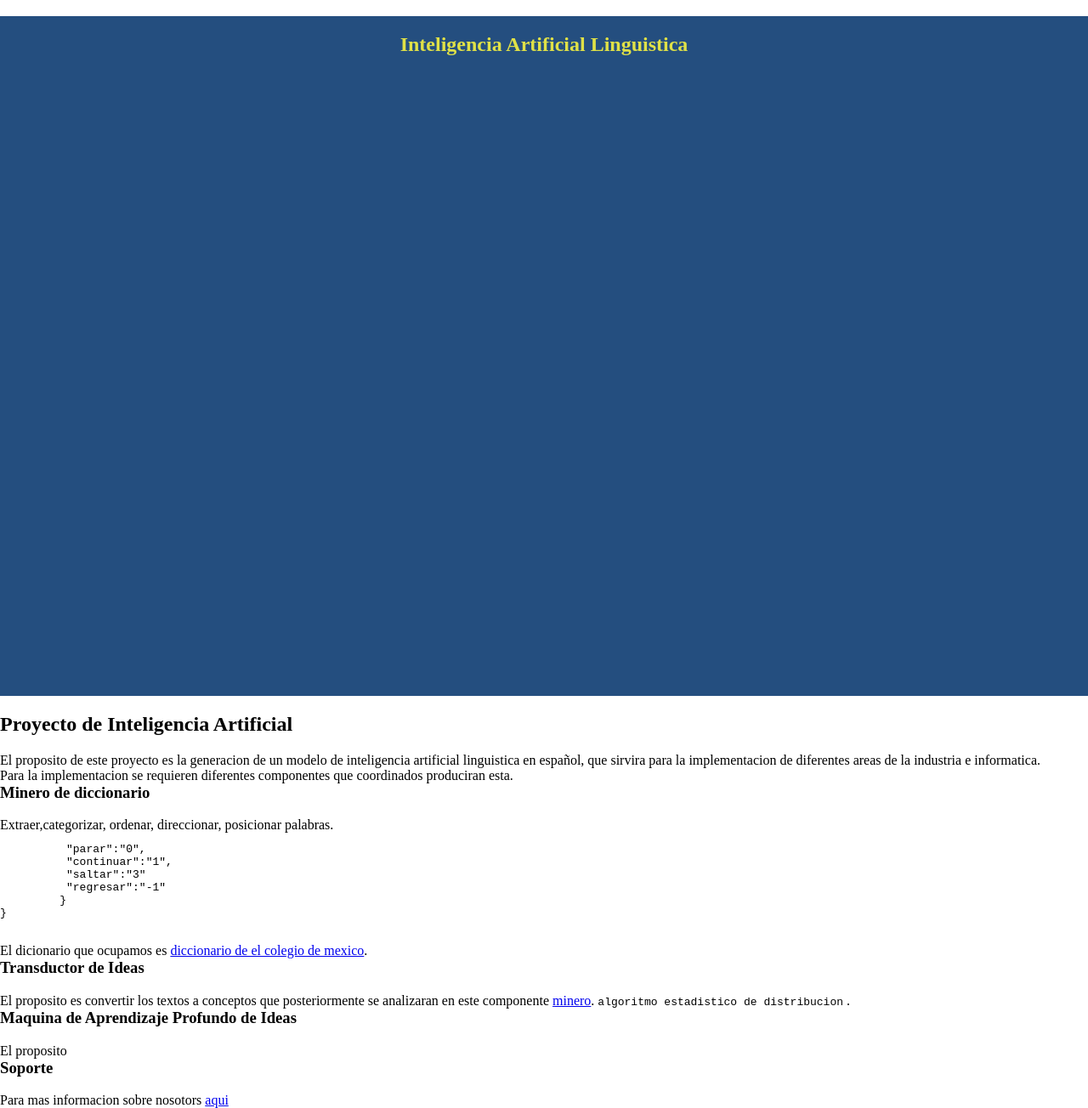
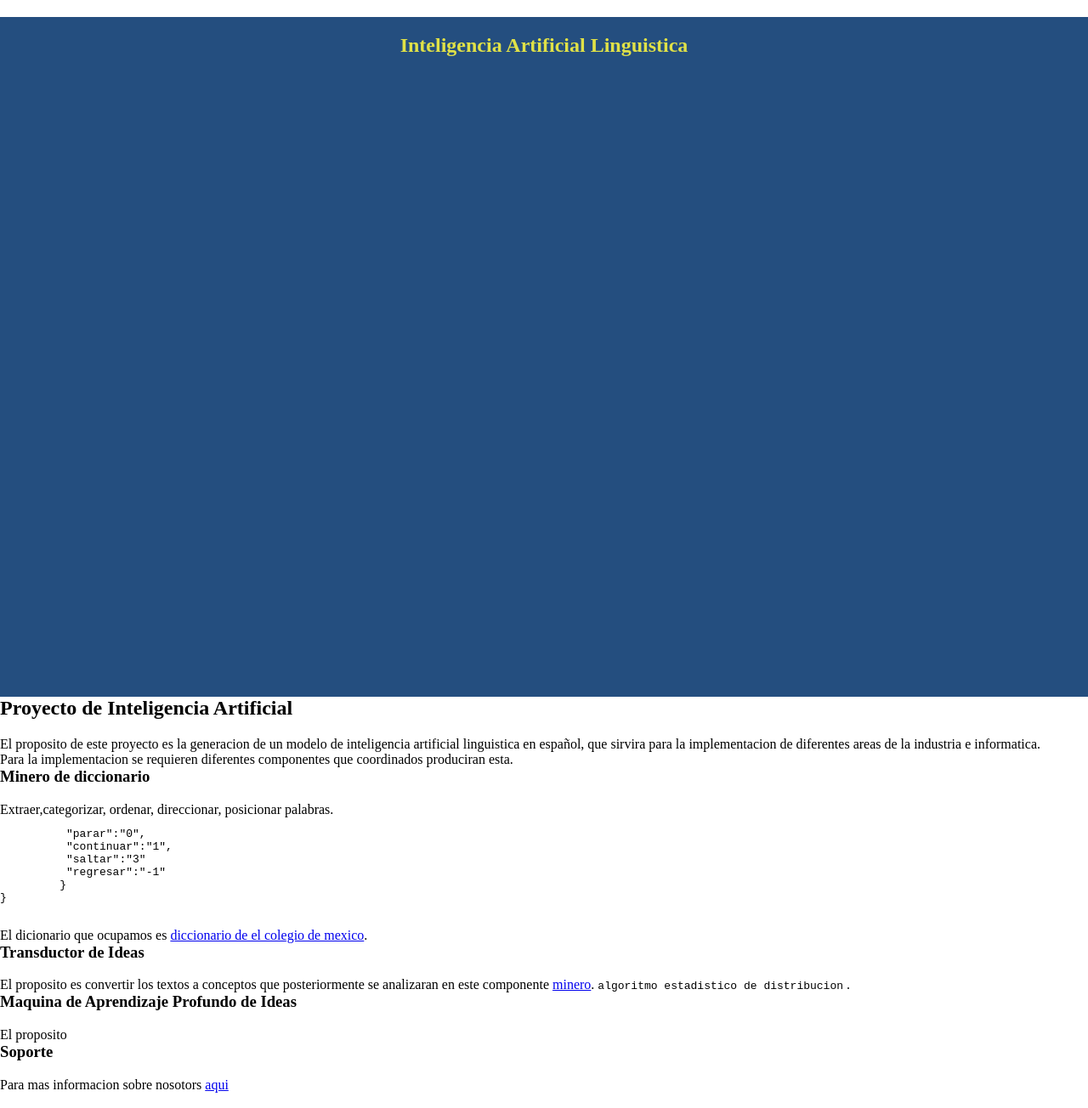
Before and after one commit to PT-Adrian/orionworkflow.github.io, a Jekyll site: the page built from index.md, in a window 1280 px wide. Shown: the whole page at 85% size. Built offline with Jekyll 4.4.1, drawn with Linux system fonts in a browser that asks for light colours; our own code applies the rules of GitHub Pages for plain Markdown files.

Commit message:
Update style.css

```diff
--- a/assets/css/style.css
+++ b/assets/css/style.css
@@ -3,6 +3,9 @@ html {
   -webkit-box-sizing: border-box;
   -moz-box-sizing: border-box;
   box-sizing: border-box;
+  padding:0px;
+  margin:0px;
+
 }
 *, *:before, *:after {
   -webkit-box-sizing: inherit;
@@ -68,7 +71,7 @@ header{
 }
 
 
-h2{
+h1{
 
     width:100% !important;
     -webkit-appearance: none;
```
